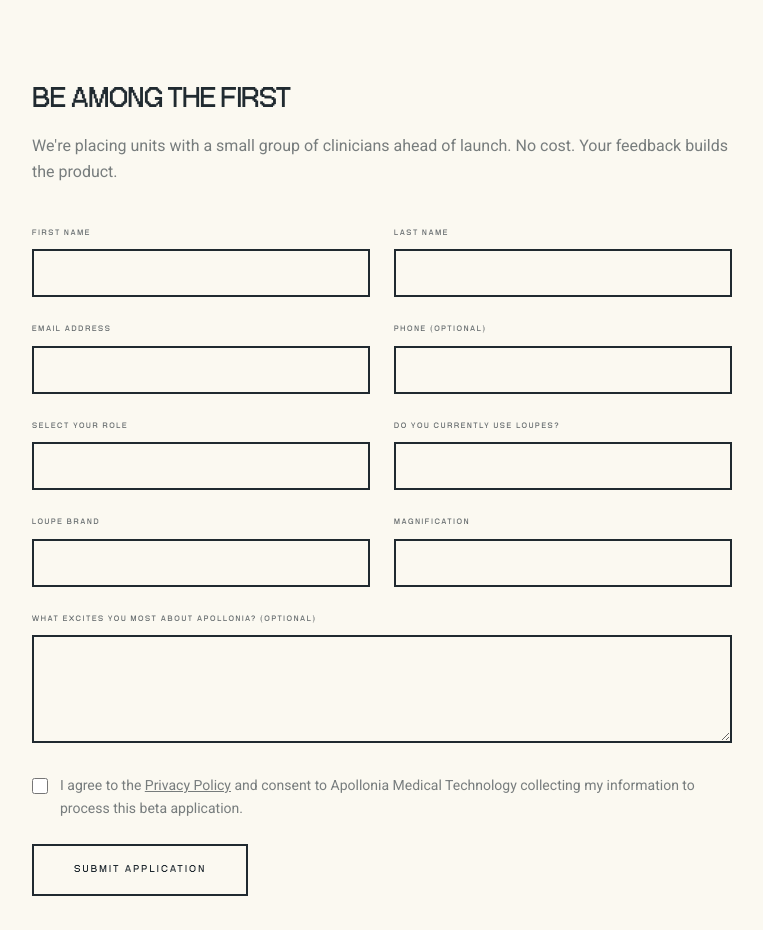
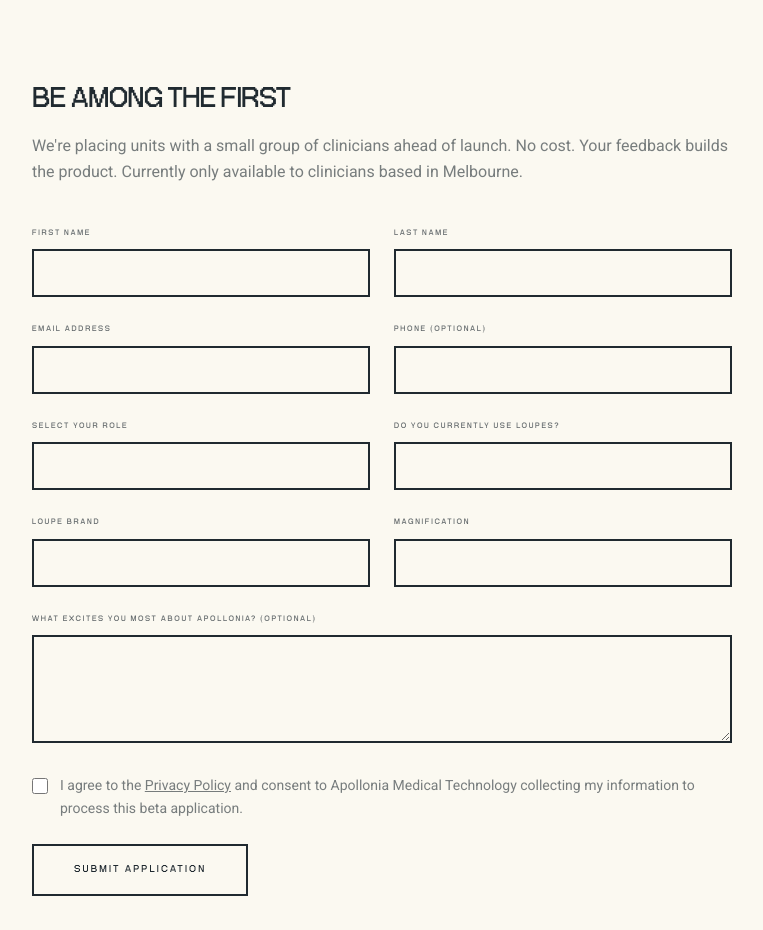
Before and after one commit to senotekeriakes-ui/apollonia-landing, a Next.js app: page / in a window 1280 px wide. Shown: the part 2940-3870 px from the top of the page, without its empty margins (258-1021 px from the left). Built offline with nearby package versions, Linux system fonts and the light colour scheme.

Commit message:
Note Melbourne-only availability in beta application section
Co-Authored-By: Claude Opus 4.6 (1M context) <noreply@anthropic.com>

```diff
--- a/src/components/BetaForm.tsx
+++ b/src/components/BetaForm.tsx
@@ -78,7 +78,8 @@ export default function BetaForm() {
         </h2>
         <p className="mt-4 font-body text-base leading-relaxed text-ink/60">
           We're placing units with a small group of clinicians ahead of launch.
-          No cost. Your feedback builds the product.
+          No cost. Your feedback builds the product. Currently only available to
+          clinicians based in Melbourne.
         </p>
 
         <form onSubmit={handleSubmit} className="mt-10 space-y-6">
```
